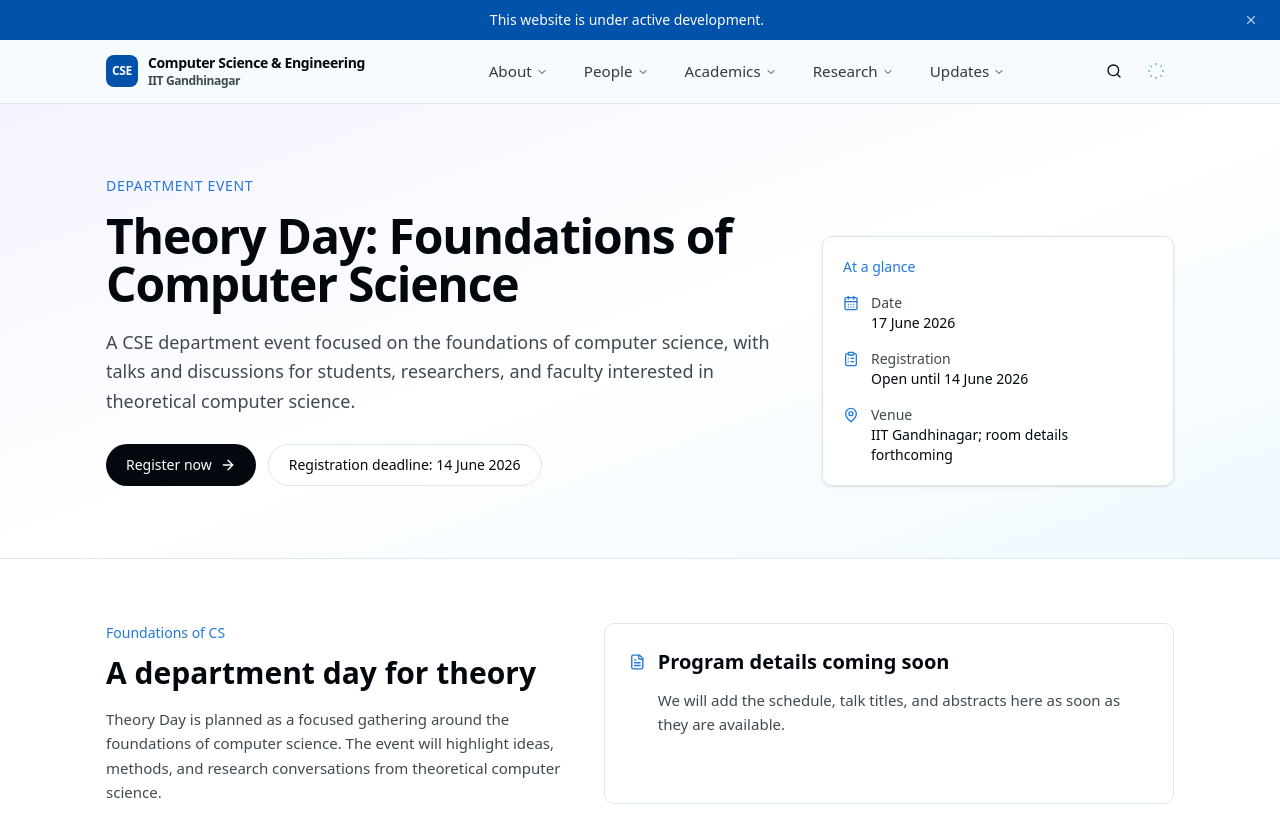
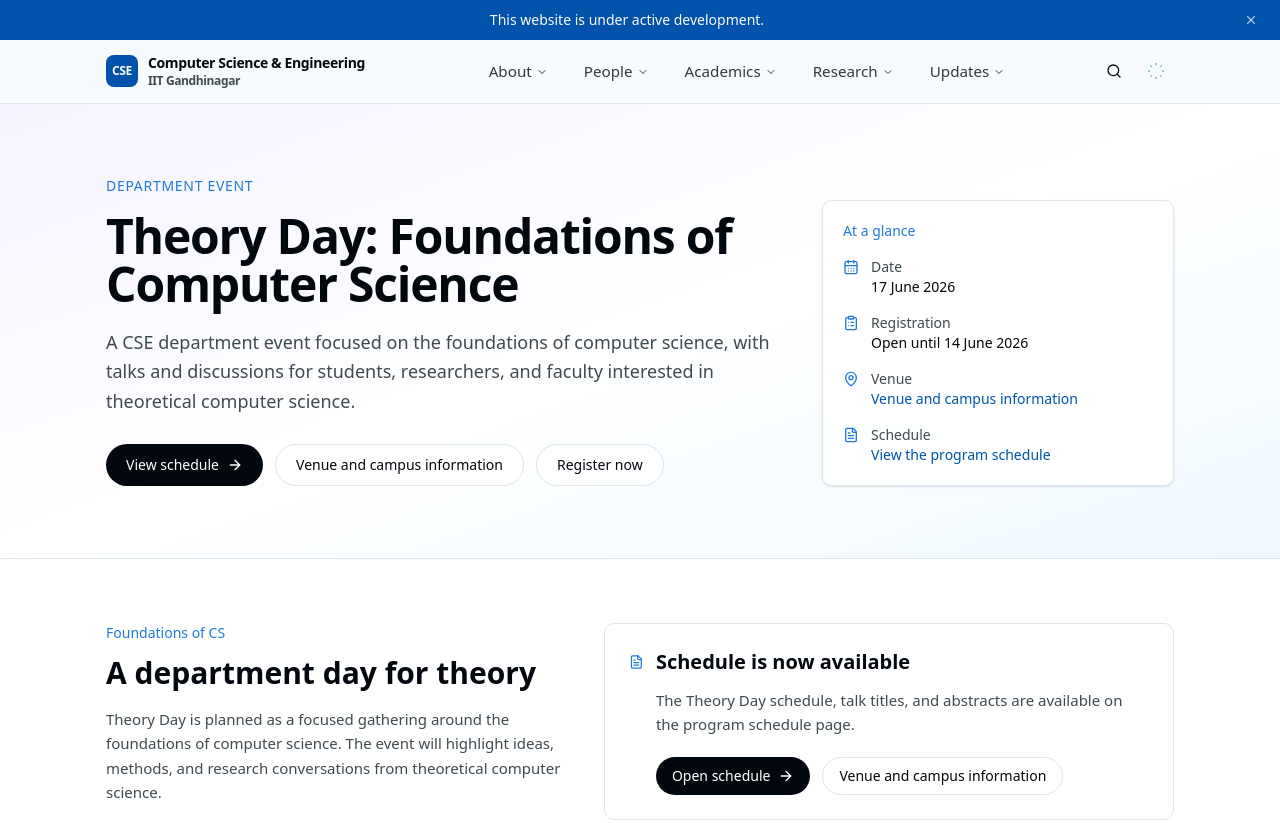
Before and after one commit to cseiitgn/cse-website, an Astro site: page /events/theory-day-2026 in a window 1280 px wide. Shown: the top 823 px of the page. Built offline with nearby package versions, Linux system fonts and the light colour scheme; Astro itself is replaced by a stand-in of ours.

Commit message:
Update Theory Day schedule links

```diff
--- a/src/components/sections/announcements.tsx
+++ b/src/components/sections/announcements.tsx
@@ -22,7 +22,7 @@ const homepageEventAnnouncements = [
     title: "Theory Day: Foundations of Computer Science",
     href: "/events/theory-day-2026",
     summary:
-      "Registration is open for Theory Day on 17 June 2026. Schedule, talk titles, and abstracts will be announced soon.",
+      "Theory Day is on 17 June 2026. The schedule and venue information are now available.",
     isExternal: false,
   },
 ];
--- a/src/data/events.ts
+++ b/src/data/events.ts
@@ -48,7 +48,7 @@ export const departmentEvents: DepartmentEvent[] = [
     startDate: "2026-06-17",
     organizer: "Department of Computer Science & Engineering, IIT Gandhinagar",
     description:
-      "A one-day Theory Day focused on foundations of computer science. The schedule, talk titles, and abstracts will be announced soon.",
+      "A one-day Theory Day focused on foundations of computer science. The schedule, talk titles, abstracts, and venue information are available online.",
     source: "CSE archive",
     sourceLabel: "Event page",
     sourceUrl: "/events/theory-day-2026",
--- a/src/pages/events/theory-day-2026.astro
+++ b/src/pages/events/theory-day-2026.astro
@@ -10,6 +10,8 @@ import {
 import DefaultLayout from "@/layouts/DefaultLayout.astro";
 
 const registrationLink = "https://forms.gle/sqqoh4JftBfKYA1b8";
+const scheduleLink = "https://gmanoj.people.iitgn.ac.in/schedule.html";
+const venueInfoLink = "https://gmanoj.people.iitgn.ac.in/info.html";
 const eventDate = "17 June 2026";
 const registrationDeadline = "14 June 2026";
 ---
@@ -35,19 +37,29 @@ const registrationDeadline = "14 June 2026";
           </p>
           <div class="mt-7 flex flex-wrap gap-3">
             <a
-              href={registrationLink}
+              href={scheduleLink}
               class="inline-flex items-center gap-2 rounded-full bg-foreground px-5 py-2.5 text-sm font-medium text-background transition hover:bg-secondary"
               target="_blank"
               rel="noreferrer"
             >
-              Register now
+              View schedule
               <ArrowRight className="size-4" aria-hidden="true" />
             </a>
             <a
-              href="/updates/deadlines"
+              href={venueInfoLink}
               class="inline-flex items-center gap-2 rounded-full border bg-white px-5 py-2.5 text-sm font-medium transition hover:border-secondary hover:text-secondary"
+              target="_blank"
+              rel="noreferrer"
             >
-              Registration deadline: {registrationDeadline}
+              Venue and campus information
+            </a>
+            <a
+              href={registrationLink}
+              class="inline-flex items-center gap-2 rounded-full border bg-white px-5 py-2.5 text-sm font-medium transition hover:border-secondary hover:text-secondary"
+              target="_blank"
+              rel="noreferrer"
+            >
+              Register now
             </a>
           </div>
         </div>
@@ -73,7 +85,32 @@ const registrationDeadline = "14 June 2026";
               <MapPin className="mt-0.5 size-4 text-secondary" aria-hidden="true" />
               <div>
                 <dt class="text-muted-foreground">Venue</dt>
-                <dd class="font-medium">IIT Gandhinagar; room details forthcoming</dd>
+                <dd class="font-medium">
+                  <a
+                    href={venueInfoLink}
+                    class="text-primary underline-offset-4 hover:underline"
+                    target="_blank"
+                    rel="noreferrer"
+                  >
+                    Venue and campus information
+                  </a>
+                </dd>
+              </div>
+            </div>
+            <div class="flex gap-3">
+              <FileText className="mt-0.5 size-4 text-secondary" aria-hidden="true" />
+              <div>
+                <dt class="text-muted-foreground">Schedule</dt>
+                <dd class="font-medium">
+                  <a
+                    href={scheduleLink}
+                    class="text-primary underline-offset-4 hover:underline"
+                    target="_blank"
+                    rel="noreferrer"
+                  >
+                    View the program schedule
+                  </a>
+                </dd>
               </div>
             </div>
           </dl>
@@ -100,11 +137,30 @@ const registrationDeadline = "14 June 2026";
           <div class="flex items-start gap-3">
             <FileText className="mt-1 size-5 text-secondary" aria-hidden="true" />
             <div>
-              <h3 class="text-xl font-semibold">Program details coming soon</h3>
+              <h3 class="text-xl font-semibold">Schedule is now available</h3>
               <p class="text-muted-foreground mt-3 leading-relaxed">
-                We will add the schedule, talk titles, and abstracts here as
-                soon as they are available.
+                The Theory Day schedule, talk titles, and abstracts are
+                available on the program schedule page.
               </p>
+              <div class="mt-5 flex flex-wrap gap-3">
+                <a
+                  href={scheduleLink}
+                  class="inline-flex items-center gap-2 rounded-full bg-foreground px-4 py-2 text-sm font-medium text-background transition hover:bg-secondary"
+                  target="_blank"
+                  rel="noreferrer"
+                >
+                  Open schedule
+                  <ArrowRight className="size-4" aria-hidden="true" />
+                </a>
+                <a
+                  href={venueInfoLink}
+                  class="inline-flex items-center gap-2 rounded-full border bg-white px-4 py-2 text-sm font-medium transition hover:border-secondary hover:text-secondary"
+                  target="_blank"
+                  rel="noreferrer"
+                >
+                  Venue and campus information
+                </a>
+              </div>
             </div>
           </div>
         </div>
--- a/src/pages/updates/deadlines.astro
+++ b/src/pages/updates/deadlines.astro
@@ -49,8 +49,8 @@ const theoryDayRegistrationLink = 'https://forms.gle/sqqoh4JftBfKYA1b8';
               Theory Day: Foundations of Computer Science
             </h3>
             <p class="text-muted-foreground mt-2 text-sm leading-relaxed">
-              Register for the 17 June 2026 Theory Day. Schedule, talk titles,
-              and abstracts will be posted on the event page soon.
+              Theory Day is on 17 June 2026. The schedule and venue information
+              are available from the event page.
             </p>
           </div>
 
```
